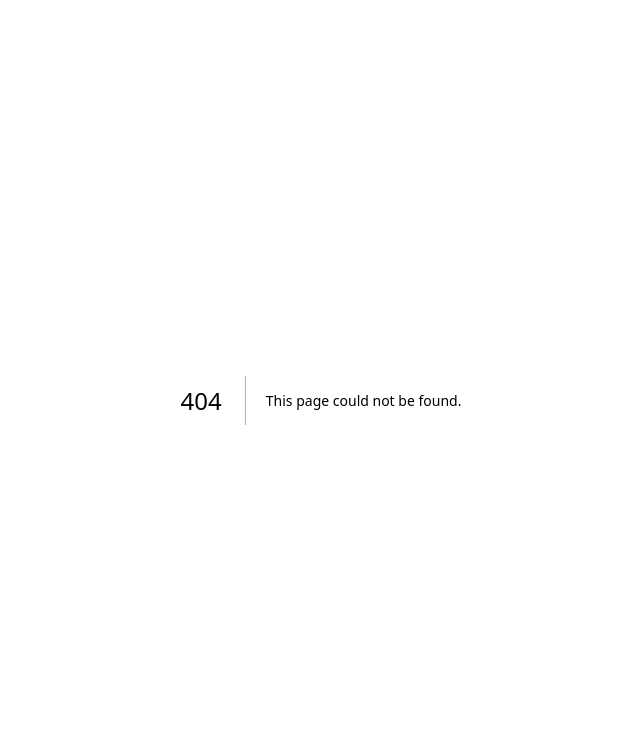
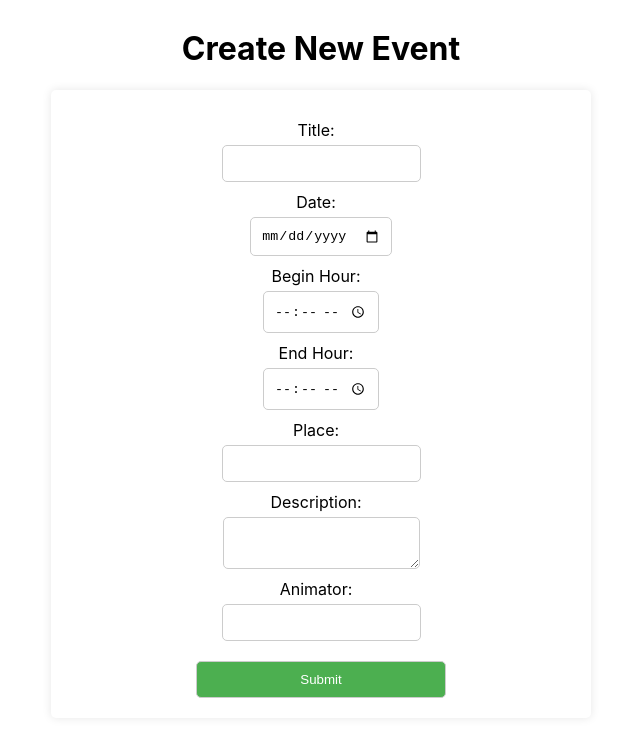
Before and after one commit to ISEP-Lycoris/lycoris-frontend, a Next.js app: page /CreateEvent in a window 1280 px wide. Before the commit this address had no page. Shown: the top 736 px of the page, without its empty margins (319-959 px from the left). Built offline with nearby package versions, Linux system fonts and the light colour scheme.

Commit message:
create event page

```diff
--- /dev/null
+++ b/src/pages/CreateEvent.css
@@ -0,0 +1,58 @@
+.create-event-form {
+    display: flex;
+    flex-direction: column;
+    justify-content: center;
+    align-items: center;
+    width: 80%;
+    max-width: 500px;
+    margin: 0 auto;
+    padding: 20px;
+    border-radius: 5px;
+    box-shadow: 0px 0px 10px 0px rgba(0,0,0,0.1);
+    background-color: #fff;
+  }
+
+  .create-event-form label {
+    margin-right: 10px;
+    margin-top: 10px;
+  }
+  .input-group {
+    display: flex;
+    flex-direction: row;
+    align-items: center;
+  }
+
+  .create-event-form input,
+  .create-event-form textarea {
+    margin-top: 5px;
+    padding: 10px;
+    border-radius: 5px;
+    border: 1px solid #ccc;
+  }
+  body {
+    font-family: 'Inter', sans-serif;
+  }
+
+  .create-event-form input[type="submit"] {
+    width: 50%;
+    margin-top: 20px;
+    background-color: #4CAF50;
+    color: white;
+    cursor: pointer;
+  }
+
+  /* Center the title */
+  .container {
+    display: flex;
+    justify-content: center;
+    align-items: center;
+    flex-direction: column;
+  }
+
+  .container h1 {
+    text-align: center;
+  }
+  .create-event-form div {
+    display: flex;
+    flex-direction: column;
+  }
--- /dev/null
+++ b/src/pages/CreateEvent.tsx
@@ -0,0 +1,56 @@
+import React, { useState } from 'react';
+
+const CreateEvent: React.FC = () => {
+  const [title, setTitle] = useState('');
+  const [date, setDate] = useState('');
+  const [place, setPlace] = useState('');
+  const [description, setDescription] = useState('');
+  const [animator, setAnimator] = useState('');
+  const [beginHour, setBeginHour] = useState('');
+  const [endHour, setEndHour] = useState('');
+
+  const handleSubmit = (e: React.FormEvent<HTMLFormElement>) => {
+    e.preventDefault();
+
+    console.log(`Submitting new event: ${title}, ${date}, ${place}, ${description}, ${animator}`);
+  };
+
+return (
+  <div className="container">
+    <h1>Create New Event</h1>
+    <form className="create-event-form" onSubmit={handleSubmit}>
+      <div className="input-group">
+        <label>Title:</label>
+        <input type="text" value={title} onChange={e => setTitle(e.target.value)} />
+      </div>
+      <div className="input-group">
+        <label>Date:</label>
+        <input type="date" value={date} onChange={e => setDate(e.target.value)} />
+      </div>
+      <div className="input-group">
+        <label>Begin Hour:</label>
+        <input type="time" value={beginHour} onChange={e => setBeginHour(e.target.value)} />
+      </div>
+      <div className="input-group">
+        <label>End Hour:</label>
+        <input type="time" value={endHour} onChange={e => setEndHour(e.target.value)} />
+      </div>
+      <div className="input-group">
+        <label>Place:</label>
+        <input type="text" value={place} onChange={e => setPlace(e.target.value)} />
+      </div>
+      <div className="input-group">
+        <label>Description:</label>
+        <textarea value={description} onChange={e => setDescription(e.target.value)} />
+      </div>
+      <div className="input-group">
+        <label>Animator:</label>
+        <input type="text" value={animator} onChange={e => setAnimator(e.target.value)} />
+      </div>
+      <input type="submit" value="Submit" />
+    </form>
+  </div>
+);
+};
+
+export default CreateEvent;
--- a/src/pages/_app.tsx
+++ b/src/pages/_app.tsx
@@ -1,5 +1,6 @@
 import type { AppProps } from 'next/app'
 import Head from "next/head";
+import './CreateEvent.css'
 
 
 export default function App({ Component, pageProps }: AppProps) {
```
